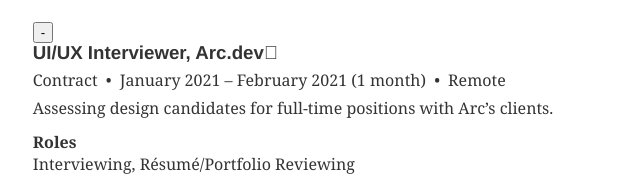
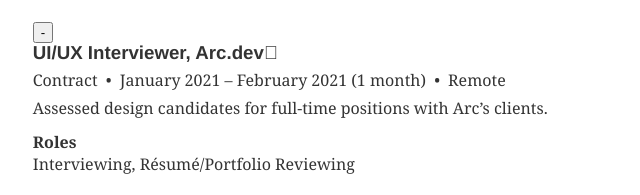
Before and after one commit to hguiney/resume, a Gatsby site: page / in a window 1280 px wide. Shown: the part 8935-9130 px from the top of the page, 207-847 px from the left. Built offline with nearby package versions, Linux system fonts and the light colour scheme; Gatsby itself is replaced by a stand-in of ours; some packages are replaced by stand-ins of ours; what typography-theme-us-web-design-standards would draw is missing.

Commit message:
Use past tense for Arc

```diff
--- a/content/experience/arc/index.md
+++ b/content/experience/arc/index.md
@@ -3,7 +3,7 @@
 org: Arc.dev
 orgIndustry: [ 'nonprofit', 'government' ]
 orgSize: startup
-description: "Assessing design candidates for full-time positions with Arc’s clients."
+description: "Assessed design candidates for full-time positions with Arc’s clients."
 startDate: "2021-01-11"
 endDate: "2021-02-09"
 remote: true
```
